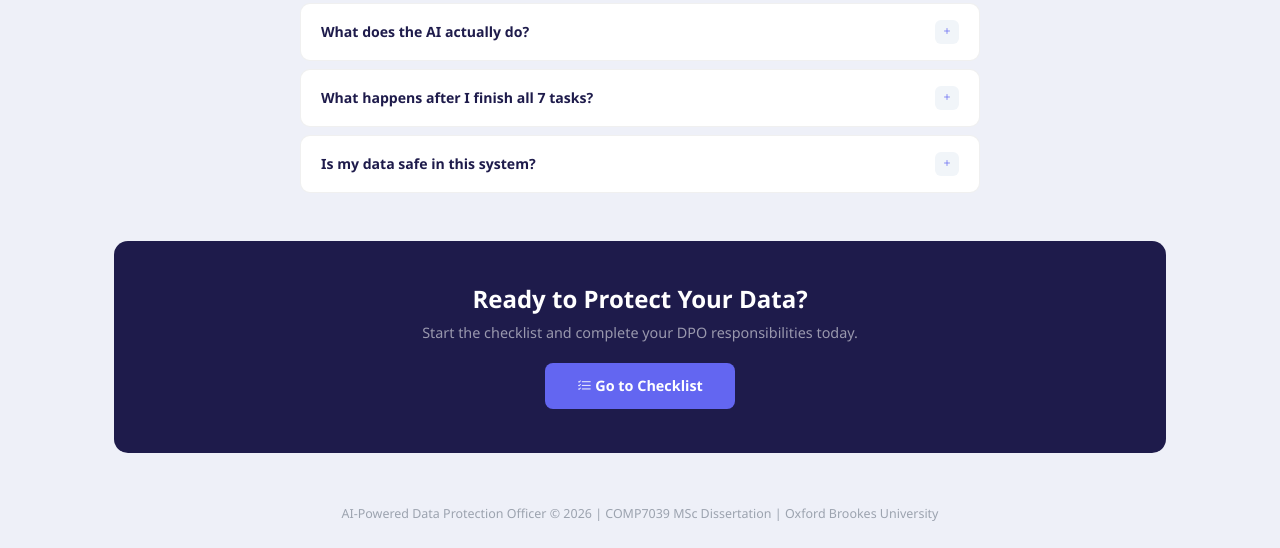
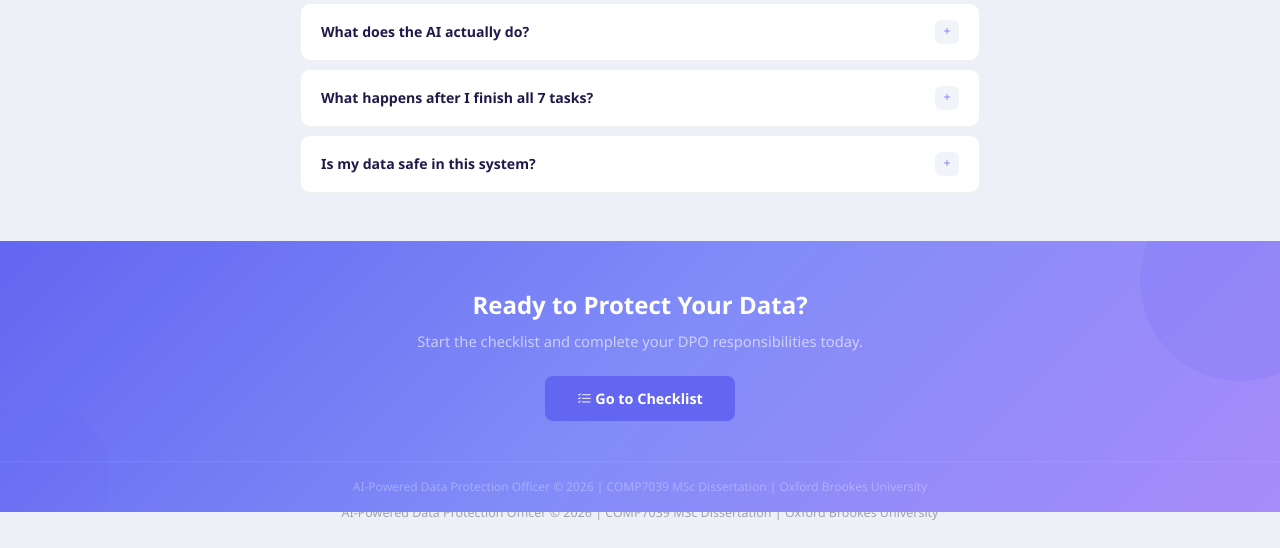
Before and after one commit to khusigit11/AI-powered-DPO, a Flask app: page /dpo-hub in a window 1280 px wide. Shown: the part 2090-2638 px from the top of the page. After the commit the page ends 2610 px from the top, so only its background shows below. Run offline with Flask 3, Linux system fonts and the light colour scheme; the visitor is signed in with stand-in values (Sample User, id 1).

Commit message:
Lighten CTA gradient colour

```diff
--- a/app/templates/dpo_hub.html
+++ b/app/templates/dpo_hub.html
@@ -385,10 +385,18 @@
 </div>
 
 <!-- CTA -->
-<div class="pro-cta">
-    <h4 style="font-weight: 700; margin-bottom: 8px;">Ready to Protect Your Data?</h4>
-    <p style="color: rgba(255,255,255,0.55); margin-bottom: 20px; font-size: 0.9rem;">Start the checklist and complete your DPO responsibilities today.</p>
-    <a href="{{ url_for('main.checklist') }}" class="pro-cta-btn"><i class="bi bi-list-check"></i> Go to Checklist</a>
+<!-- CTA + footer - full width -->
+<div style="margin-left: calc(-50vw + 50%); margin-right: calc(-50vw + 50%); width: 100vw; background: linear-gradient(135deg, #6366f1 0%, #818cf8 50%, #a78bfa 100%);; padding: 50px 0 0; text-align: center; color: white; position: relative; overflow: hidden; margin-bottom: -60px;">
+    <div style="position: absolute; top: -60px; right: -60px; width: 200px; height: 200px; border-radius: 50%; background: rgba(99,102,241,0.15);"></div>
+    <div style="position: absolute; bottom: -40px; left: -40px; width: 150px; height: 150px; border-radius: 50%; background: rgba(99,102,241,0.1);"></div>
+    <div style="max-width: 1100px; margin: 0 auto; padding: 0 24px; position: relative; z-index: 1;">
+        <h4 style="font-weight: 700; margin-bottom: 10px;">Ready to Protect Your Data?</h4>
+        <p style="color: rgba(255,255,255,0.6); margin-bottom: 24px; font-size: 0.92rem;">Start the checklist and complete your DPO responsibilities today.</p>
+        <a href="{{ url_for('main.checklist') }}" class="pro-cta-btn"><i class="bi bi-list-check"></i> Go to Checklist</a>
+    </div>
+    <div style="margin-top: 40px; padding: 16px 24px; border-top: 1px solid rgba(255,255,255,0.08); color: rgba(255,255,255,0.3); font-size: 0.75rem;">
+        AI-Powered Data Protection Officer &copy; 2026 | COMP7039 MSc Dissertation | Oxford Brookes University
+    </div>
 </div>
 
 {% endblock %}
```
